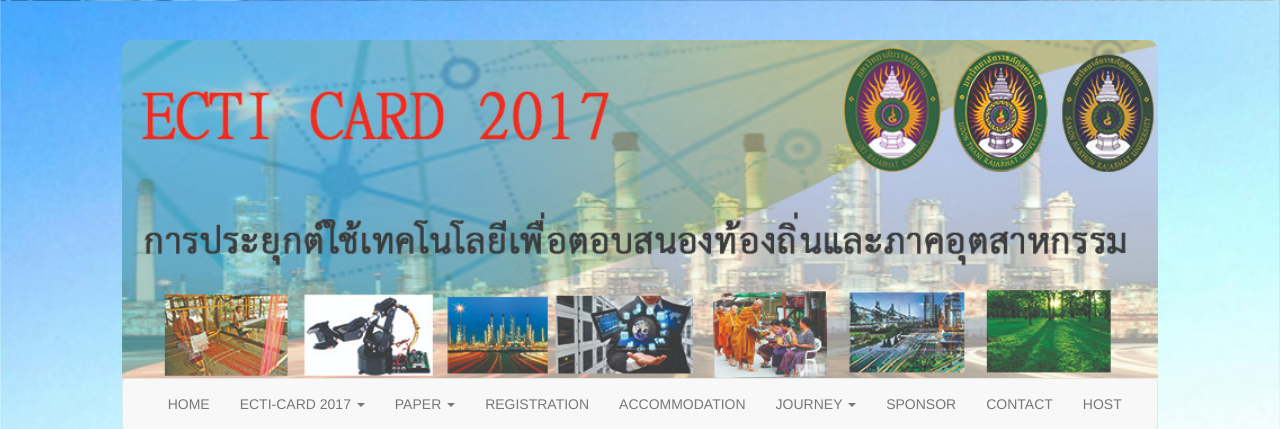
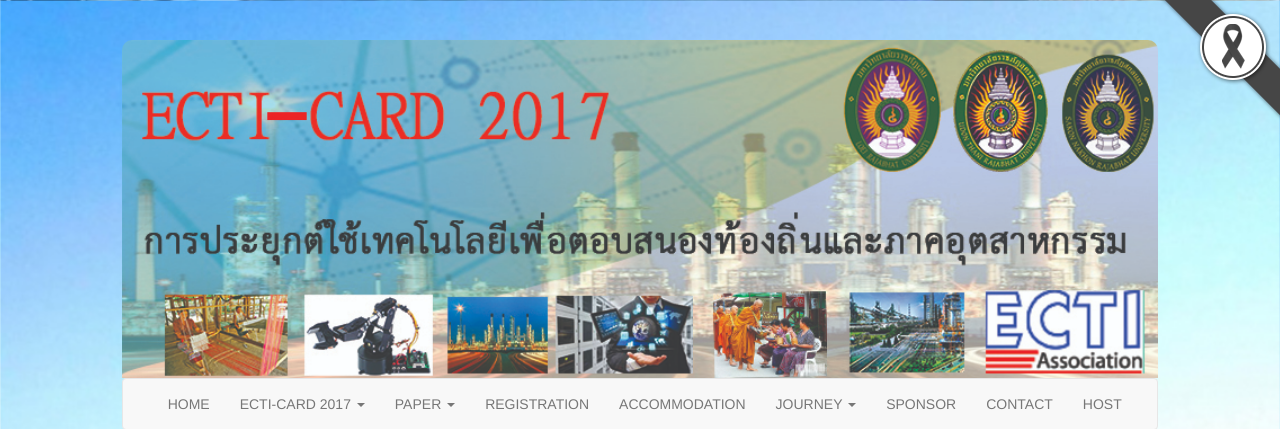
Before and after one commit to mynameistecs51/ecticard, a PHP site: page /index.php in a window 1280 px wide. Shown: the top 429 px of the page. Run offline with PHP 8.4, Linux system fonts and the light colour scheme.

Commit message:
update ecticard

```diff
--- a/header.php
+++ b/header.php
@@ -52,10 +52,28 @@
           bottom: 0px;
           z-index: 100;
         }
+        .black-ribbon {
+          position: fixed;
+          z-index: 9999;
+          width: 70px;
+        }
+        @media only all and (min-width: 768px) {
+          .black-ribbon {
+            width: auto;
+          }
+        }
+
+        .stick-left { left: 0; }
+        .stick-right { right: 0; }
+        .stick-top { top: 0; }
+        .stick-bottom { bottom: 0; }
       </style>
     </head>
 
     <body>
+      <!-- Top Right -->
+      <img src="assets/img/black_ribbon_top_right.png" class="black-ribbon stick-top stick-right"/>
+
       <div class="col-sm-1"></div>
       <div class="col-sm-10" style="margin-top: -60px;">
         <img src="assets/img/header.jpg" alt="" style="width:100%;border-radius:10px 10px 0px 0px;">
```
Also changed, not shown: assets/img/black_ribbon_top_right.png (added), assets/img/ecti-banner.PNG (added), assets/img/header.jpg, assets/img/header1.jpg (added), 1 other file. Lines whose indentation alone changed are shown as unchanged.
